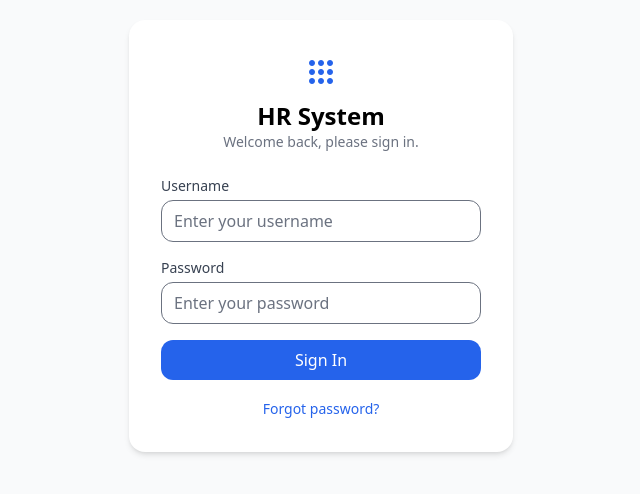
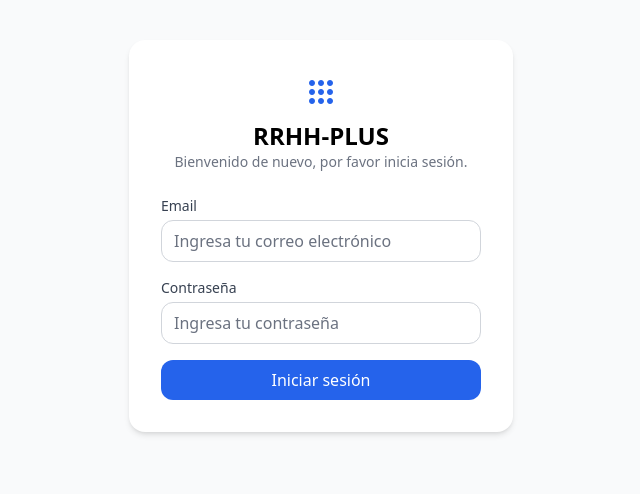
Before and after one commit to MatRark/react-rrhh-plus, a React (Vite) app: page / in a window 1280 px wide. Shown: the part 164-658 px from the top of the page, without its empty margins (319-959 px from the left). Built offline with nearby package versions, Linux system fonts and the light colour scheme.

Commit message:
feat: agregar validaciones basicas y simulacion de inicio de sesion con redireccion al home

```diff
--- a/src/pages/Login.jsx
+++ b/src/pages/Login.jsx
@@ -1,5 +1,85 @@
+import { useEffect, useState } from "react";
+import { useNavigate } from "react-router-dom";
 
 export default function Login() {
+
+  const [email, setEmail] = useState('');
+  const [password, setPassword] = useState('');
+  const [message, setMessage] = useState('');
+  const [messageType, setMessageType] = useState('');
+  const [loginSuccess, setLoginSuccess] = useState(false);
+  const [countdown, setCountdown] = useState(3);
+
+  const navigate = useNavigate();
+
+  const kesy = {
+    email: 'empleado@gmail.com',
+    password: 'asdf1234'
+  }
+
+  useEffect(() => {
+    if (loginSuccess && countdown > 0) {
+      const timer = setTimeout(() => {
+        setCountdown(countdown - 1);
+      }, 1000);
+      return () => clearTimeout(timer);
+    } else if (loginSuccess && countdown === 0) {
+      navigate('/home');
+    }
+  }, [loginSuccess, countdown, navigate]);
+
+  const handleSubmit = (e) => {
+    e.preventDefault();
+
+    if (email === '' || password === ''){
+      setMessage('No dejes ningún campo vacío');
+      setMessageType('error');
+      return;
+    }
+
+    if (email === kesy.email && password === kesy.password) {
+      setLoginSuccess(true);
+      setMessage('Bienvenido');
+      setMessageType('success');
+    } else {
+      setMessage('Credenciales incorrectas');
+      setMessageType('error');
+    }
+  }
+
+  // Si el login fue exitoso, mostrar la pantalla de éxito
+  if (loginSuccess) {
+    return (
+      <div className="min-h-screen flex items-center justify-center bg-gray-50">
+        <div className="w-full max-w-sm bg-white rounded-xl shadow-md p-8">
+          <div className="text-center mb-6">
+            <div className="flex justify-center mb-4">
+              <div className="w-12 h-12 bg-green-100 rounded-full flex items-center justify-center">
+                <span className="material-symbols-outlined text-2xl text-green-600">
+                  check
+                </span>
+              </div>
+            </div>
+            <h1 className="text-2xl font-bold text-green-600 mb-2">¡Inicio de sesión exitoso!</h1>
+            <p className="text-gray-700 mb-4">Bienvenido de nuevo. Serás redirigido al panel principal en unos segundos</p>
+            <div className="mb-4">
+              <p className="text-gray-600">Redirigiendo...</p>
+              <p className="text-blue-600 font-semibold">{countdown} segundos restantes</p>
+            </div>
+
+            {/* Barra de progreso */}
+            <div className="w-full bg-gray-200 rounded-full h-2">
+              <div className="bg-green-600 h-2 rounded-full transition-all duration-1000 ease-linear"
+              style={{width: `${((3 - countdown ) /3) * 100}%` }}
+              ></div>
+            </div>
+          </div>
+        </div>
+      </div>
+    );
+  }
+
+  // Pantalla normal de login
   return (
     <div className="min-h-screen flex items-center justify-center bg-gray-50">
       <div className="w-full max-w-sm bg-white rounded-xl shadow-md p-8">
@@ -10,26 +90,38 @@ export default function Login() {
               apps
             </span>
           </div>
-          <h1 className="text-2xl font-bold">HR System</h1>
-          <p className="text-gray-500 text-sm">Welcome back, please sign in.</p>
+          <h1 className="text-2xl font-bold">RRHH-PLUS</h1>
+          <p className="text-gray-500 text-sm">Bienvenido de nuevo, por favor inicia sesión.</p>
         </div>
 
-        <form className="space-y-4">
+        <form className="space-y-4" onSubmit={handleSubmit}>
           <div>
-            <label className="block text-sm font-medium text-gray-700">Username</label>
+            {message && (
+                <div className={`p-3 rounded-md text-sm mb-3 +
+                ${messageType === 'error' ? 'bg-red-100 text-red-700' : 'bg-green-100 text-green-700'}`}>
+              {message}
+              </div>
+              )}
+            <label className="block text-sm font-medium text-gray-700">Email</label>
             <input
             type="text"
-            placeholder="Enter your username"
-            className="mt-1 w-full border rounded-lg px-3 py-2 focus:ring-2 focus:ring-blue-500 focus:outline-none"
+            placeholder="Ingresa tu correo electrónico"
+            className={`mt-1 w-full border rounded-lg px-3 py-2 focus:ring-2 focus:outline-none
+              ${messageType === 'error' && email === '' ? 'border-red-500' : 'border-gray-300 focus:ring-blue-500'}`}
+            value={email}
+            onChange={(e) => setEmail(e.target.value)}
             />
           </div>
 
           <div>
-            <label className="block text-sm font-medium text-gray-700">Password</label>
+            <label className="block text-sm font-medium text-gray-700">Contraseña</label>
             <input
             type="password"
-            placeholder="Enter your password"
-            className="mt-1 w-full border rounded-lg px-3 py-2 focus:ring-2 focus:ring-blue-500 focus:outline-none"
+            placeholder="Ingresa tu contraseña"
+            className={`mt-1 w-full border rounded-lg px-3 py-2 focus:ring-2 focus:outline-none
+              ${messageType === 'error' && password === '' ? 'border-red-500' : 'border-gray-300 focus:ring-blue-500'}`}
+            value={password}
+            onChange={(e) => setPassword(e.target.value)}
             />
           </div>
 
@@ -37,14 +129,8 @@ export default function Login() {
           type="submit"
           className="w-full bg-blue-600 text-white py-2 rounded-lg hover:bg-blue-700 transition"
           >
-            Sign In
+            Iniciar sesión
           </button>
-
-          <div className="text-center">
-            <a href="#" className="text-blue-600 text-sm hover:underline">
-              Forgot password?
-            </a>
-          </div>
         </form>
       </div>
     </div>
```
